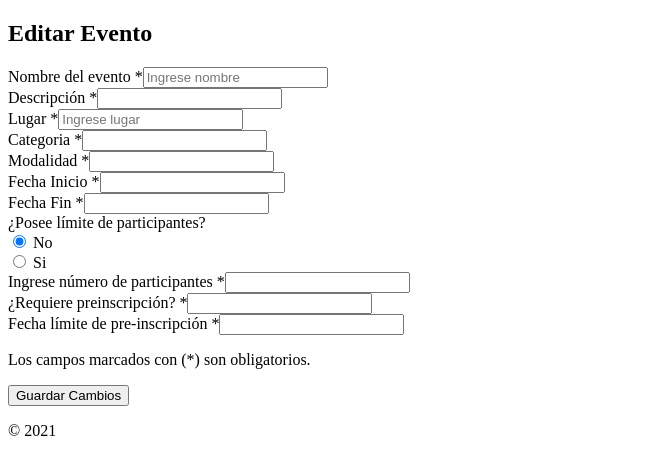
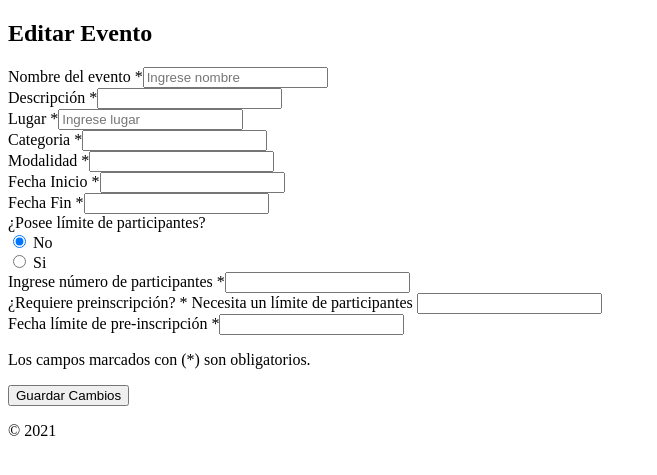
Before and after one commit to gonpineiro/munieventos-neuquen, a Yii app: template backend/views/evento/editarEvento.php in a window 1280 px wide. Shown: the top 475 px of the page, without its empty margins (0-657 px from the left). Run offline with PHP 8.4 and a stand-in for Yii, Linux system fonts and the light colour scheme; the template is opened without the code that fills it, so the values that code supplies are empty; form fields are guessed from the names that the template uses; some libraries are stand-ins or nearby versions.

Commit message:
:hammer: Cambio en label para la creacion/edicion de eventos

```diff
--- a/backend/views/evento/editarEvento.php
+++ b/backend/views/evento/editarEvento.php
@@ -116,7 +116,7 @@ $this->title = "Cargar Evento";
                                 <?= $form->field($model, 'capacidad')->input('number', ['min' => 1, 'max' => 10000])->label('Ingrese número de participantes *') ?>
                             </div>
                             <!-- select requiere preInscripcion -->
-                            <?= $form->field($model, 'preInscripcion')->radioList([0 => 'No', 1 => 'Si'])->label('¿Requiere preinscripción? *') ?>
+                            <?= $form->field($model, 'preInscripcion')->radioList([0 => 'No', 1 => 'Si'])->label('¿Requiere preinscripción? * Necesita un límite de participantes ') ?>
 
                             <!-- calendar -->
                             <div id="fechaLimite">
--- a/frontend/views/evento/cargarEvento.php
+++ b/frontend/views/evento/cargarEvento.php
@@ -134,7 +134,7 @@ $this->title = "Cargar Evento";
                                 <?= $form->field($model, 'capacidad')->input('number', ['min' => 1, 'max' => 10000])->label('Ingrese número de participantes *') ?>
                             </div>
                             <!-- select requiere preInscripcion -->
-                            <?= $form->field($model, 'preInscripcion')->radioList([0 => 'No', 1 => 'Si'])->label('¿Requiere preinscripción? *') ?>
+                            <?= $form->field($model, 'preInscripcion')->radioList([0 => 'No', 1 => 'Si'])->label('¿Requiere preinscripción? * Necesita un límite de participantes') ?>
 
                             <!-- calendar -->
                             <div id="fechaLimite">
--- a/frontend/views/evento/editarEvento.php
+++ b/frontend/views/evento/editarEvento.php
@@ -134,7 +134,7 @@ $this->title = "Editar Evento - " . $model->nombreCortoEvento;
                             </div>
 
                             <!-- select requiere preInscripcion -->
-                            <?= $form->field($model, 'preInscripcion')->radioList([0 => 'No', 1 => 'Si'])->label('¿Requiere preinscripción? *') ?>
+                            <?= $form->field($model, 'preInscripcion')->radioList([0 => 'No', 1 => 'Si'])->label('¿Requiere preinscripción? * Necesita un límite de participantes') ?>
 
                             <!-- calendar -->
                             <div id="fechaLimite">
```
